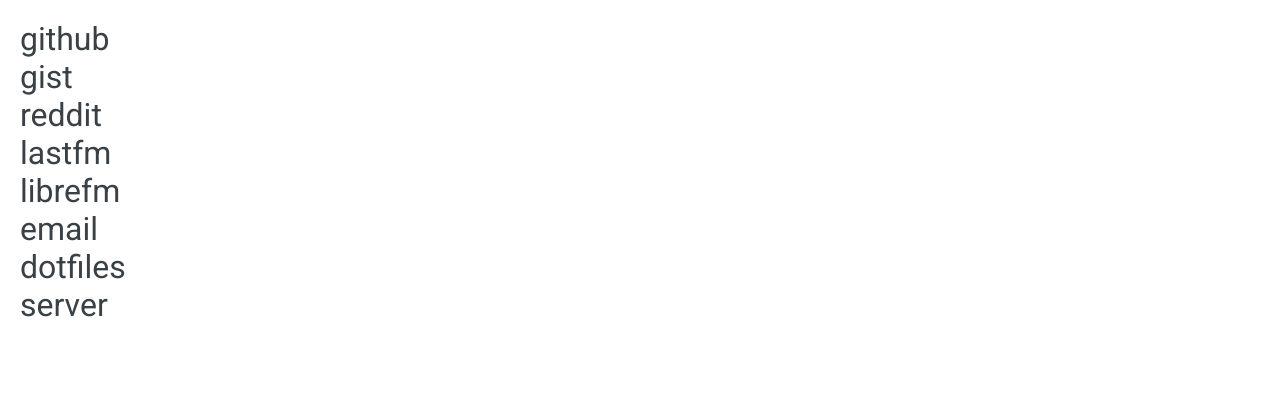
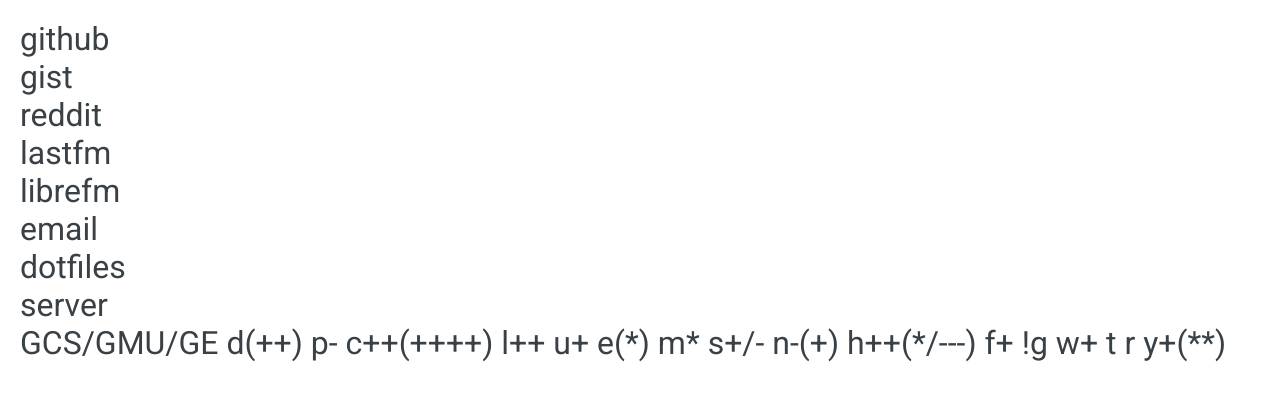
Before and after one commit to zzggbb/zzggbb.github.io, a plain HTML site: page index.html in a window 1280 px wide. Drawn offline with nearby package versions, Linux system fonts and the light colour scheme.

Commit message:
geek code

```diff
--- a/index.html
+++ b/index.html
@@ -35,6 +35,7 @@
             ['email','mailto:zbradley96@gmail.com'],
             ['dotfiles','http://github.com/hifiboombox/dotfiles'],
             ['server','http://zane.duckdns.org'],
+            ['GCS/GMU/GE d(++) p- c++(++++) l++ u+ e(*) m* s+/- n-(+) h++(*/---) f+ !g w+ t r y+(**)','https://gist.github.com/anonymous/8e86dd0701bc14b47c27']
 
 
         ]
```
Also changed, not shown: tewi.ttf (deleted).
